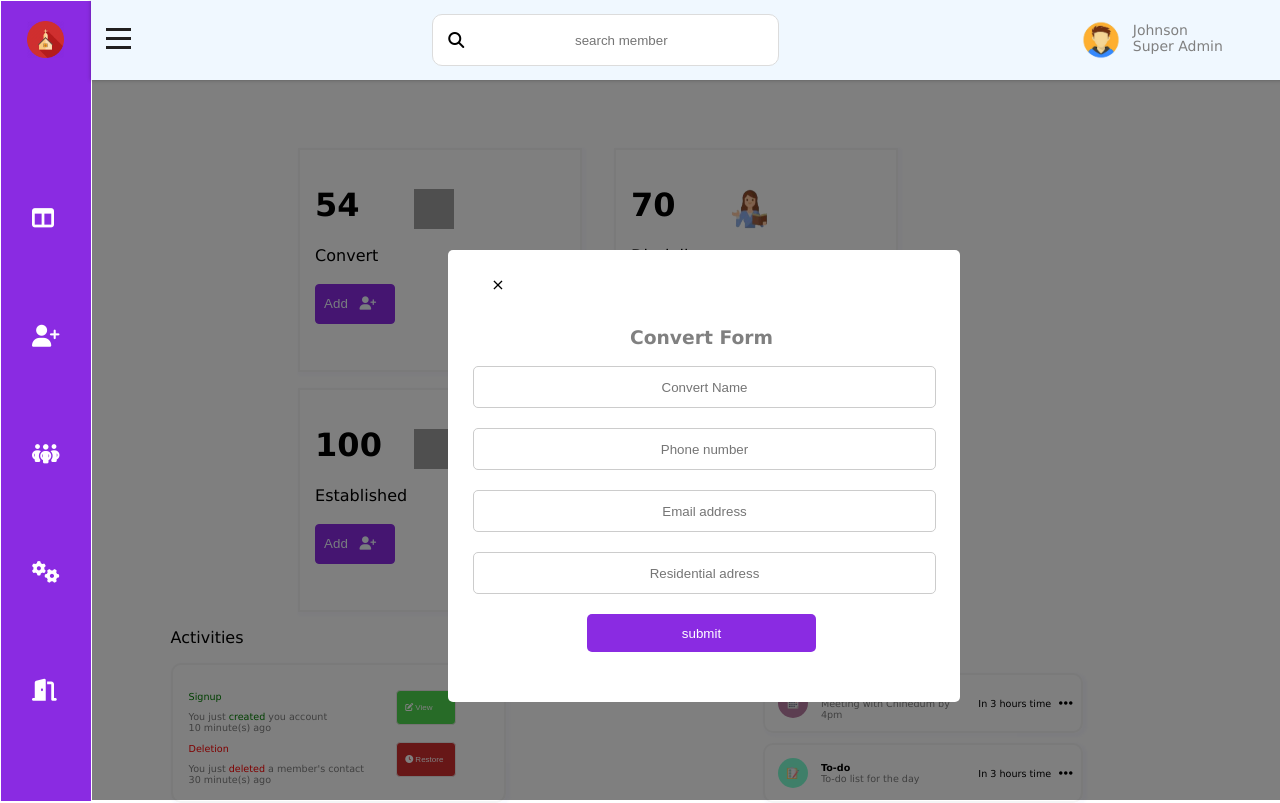
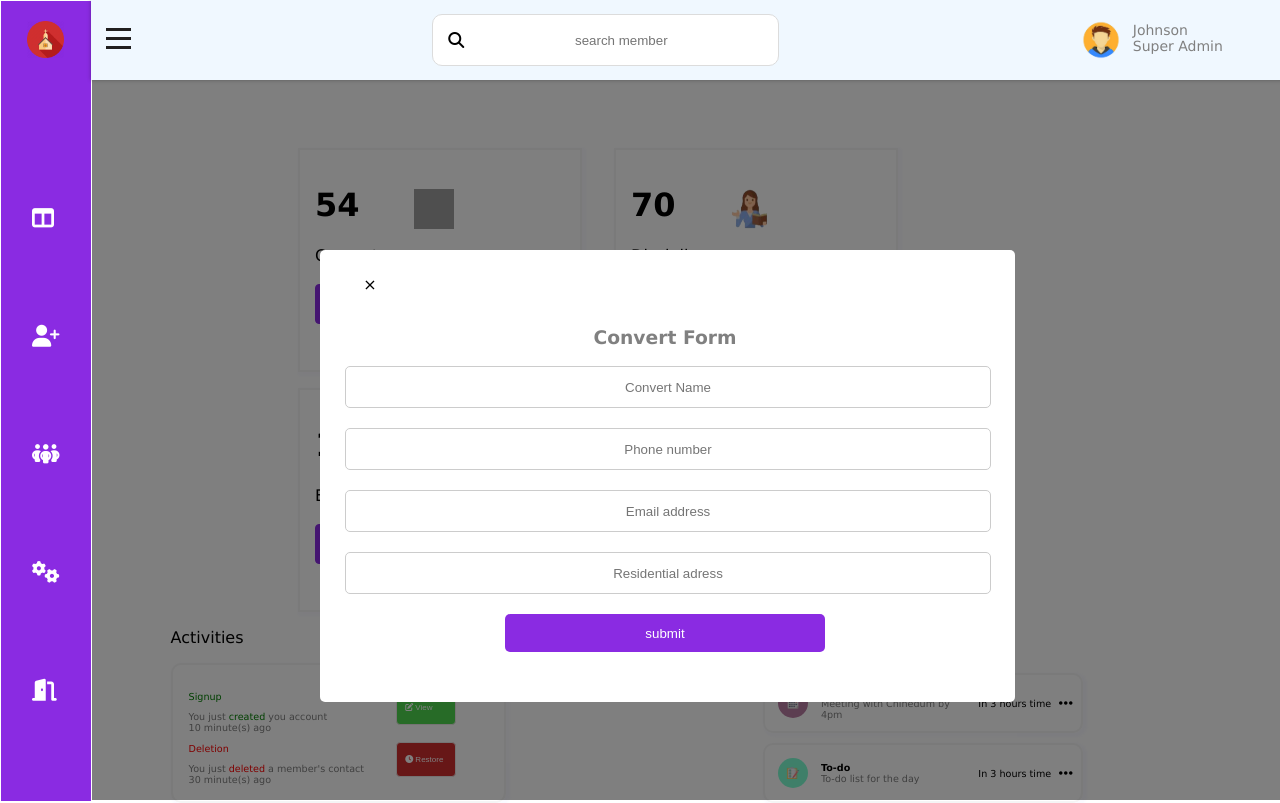
Before and after one commit to lotusCyrus/church-quest, a React (Create React App) app: page / in a window 1280 px wide. Both pictures are taken after a click on the element 45 px from the left and 316 px from the top of the page. Built offline with nearby package versions, Linux system fonts and the light colour scheme; grey boxes are pictures that could not be loaded.

Commit message:
modal adjustment

```diff
--- a/src/components/modal/modal.css
+++ b/src/components/modal/modal.css
@@ -10,8 +10,6 @@
 }
 .modal-content{
     margin-top:250px;
-    margin-left: 35%;
-    margin-right: 25%;
 
     margin-bottom: 250px;
     padding: 20px 30px 0px 25px;
@@ -29,7 +27,6 @@
  .modal-input{
     height: 38px;
     width: 100%;
-    min-width: 30px;
     margin: 0px 0 20px 0;
     border:1px solid  #ccc;
     border-radius: 5px;
--- a/src/responsive.css
+++ b/src/responsive.css
@@ -1,5 +1,11 @@
 
 @media (min-width: 1301px) {
+
+  .modal-content{
+    margin-left: 25%;
+    margin-right: 15%;
+   }
+
   .data-cards, .member-cards{
    justify-content: center;
 
@@ -10,7 +16,12 @@
 
 
 @media (min-width: 1101px) and (max-width: 1300px)
-{  .data-cards, .member-cards{
+{
+  .modal-content{
+    margin-left: 25%;
+    margin-right: 15%;
+   }
+  .data-cards, .member-cards{
     margin-left:18%;
     justify-content: flex-start;
 
@@ -25,6 +36,11 @@
 }
 @media (min-width: 768px) and (max-width: 1250px)
 {
+   .modal-content{
+    margin-left: 25%;
+    margin-right: 15%;
+   }
+
   .profile-input-container {
       display: flex;
       gap: 15px;
@@ -111,6 +127,13 @@
 }
 @media (min-width:230px) and (max-width:768px)
 {
+
+
+  .modal-content{
+    margin-left: 32%;
+    margin-right:10%;
+    min-width: 150px
+  }
   .group-info{
     justify-content: center;
     align-items: center;
@@ -292,7 +315,6 @@ width: 90%;
 
       .updates .card, .member-card, .activities, .notifications{
         z-index: -1000   ;
-
       }
 
       /*settings*/
```
